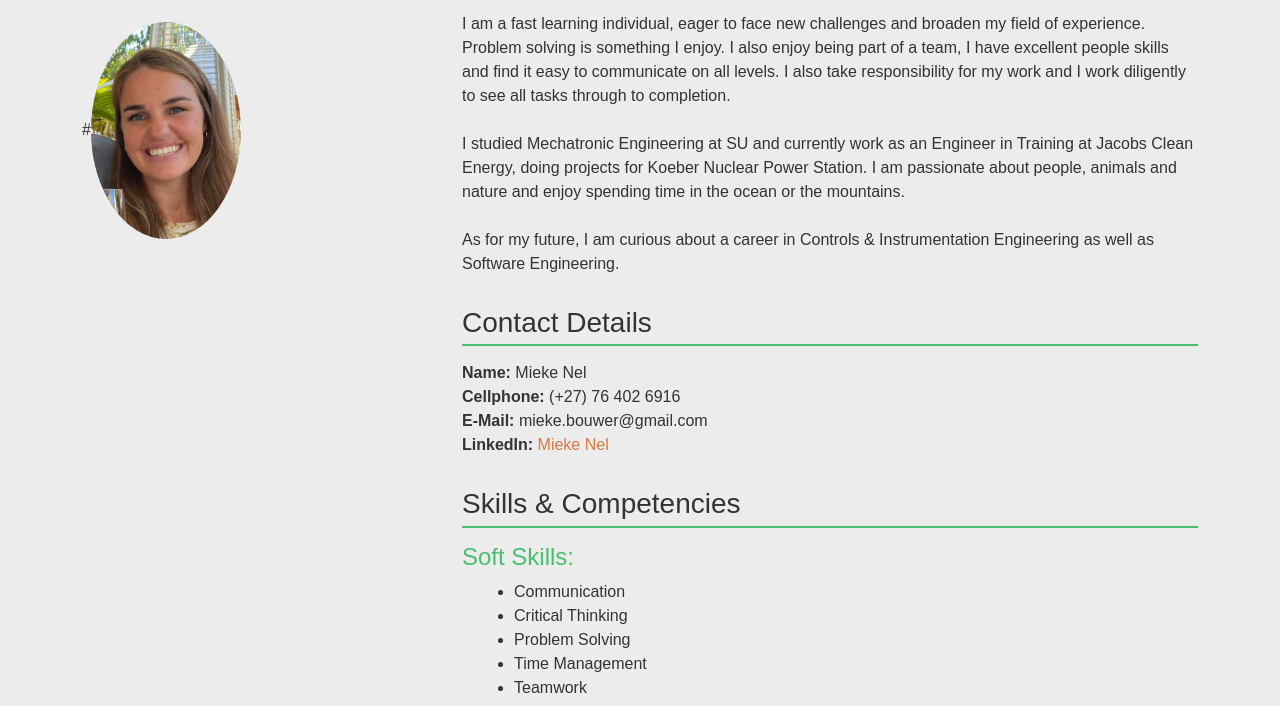
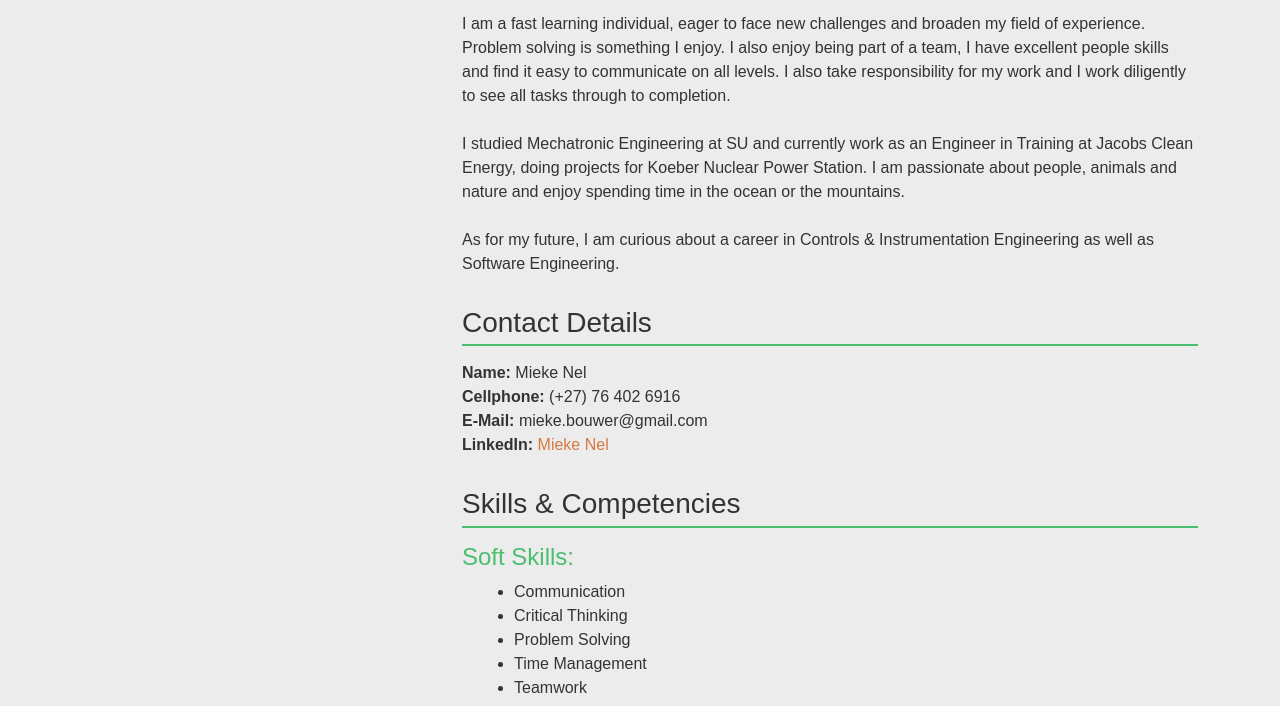
Before and after one commit to MiekeNel/MyCV, a plain HTML site: page index.html in a window 1280 px wide. Shown: the part 94-800 px from the top of the page. Drawn offline with nearby package versions, Linux system fonts and the light colour scheme.

Commit message:
Update index.html

```diff
--- a/index.html
+++ b/index.html
@@ -15,7 +15,6 @@
         <h1 class="text-center mb-4">Mieke Nel - CV</h1>
         <br>
 
-        #<img src="Mieke Photo.jpg" class="img-fluid rounded-circle" alt="Profile Image" style="max-width: 150px">
       </div>
       <div class="col-md-8">
 
```
